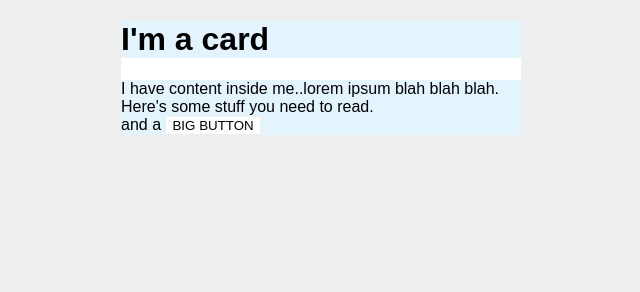
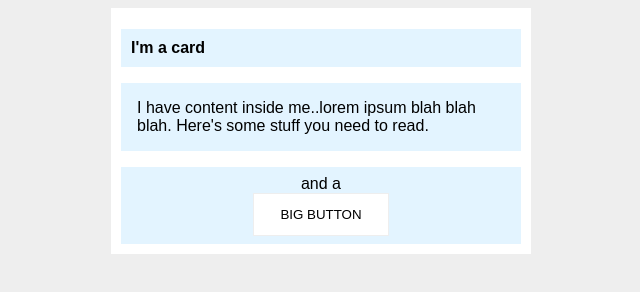
Before and after one commit to basednai/odin, a plain HTML site: page css-exercises/margin-and-padding/02-margin-and-padding-2/index.html in a window 1280 px wide. Shown: the whole page, without its empty margins (319-959 px from the left). Drawn offline with Linux system fonts and the light colour scheme.

Commit message:
css exercise m&p 2 complete

```diff
--- a/css-exercises/margin-and-padding/02-margin-and-padding-2/style.css
+++ b/css-exercises/margin-and-padding/02-margin-and-padding-2/style.css
@@ -6,22 +6,33 @@ body {
 .card {
   width: 400px;
   background: #fff;
-  margin: 16px auto;
+  margin:  auto;
+  padding: 10px;
 }
 
 .title {
   background: #e3f4ff;
+  padding: 10px;
+  font-size: 16px;
 }
 
 .content {
   background: #e3f4ff;
+  padding: 1em;
+  margin: 1em auto;
 }
 
 .button-container {
   background: #e3f4ff;
+  /* margin: 1em auto; */
+  text-align: center;
+  padding: 8px;
 }
 
 button {
   background: white;
   border: 1px solid #eee;
+  display: block;
+  margin: 0 auto;
+  padding: 1em 2em;
 }
```
